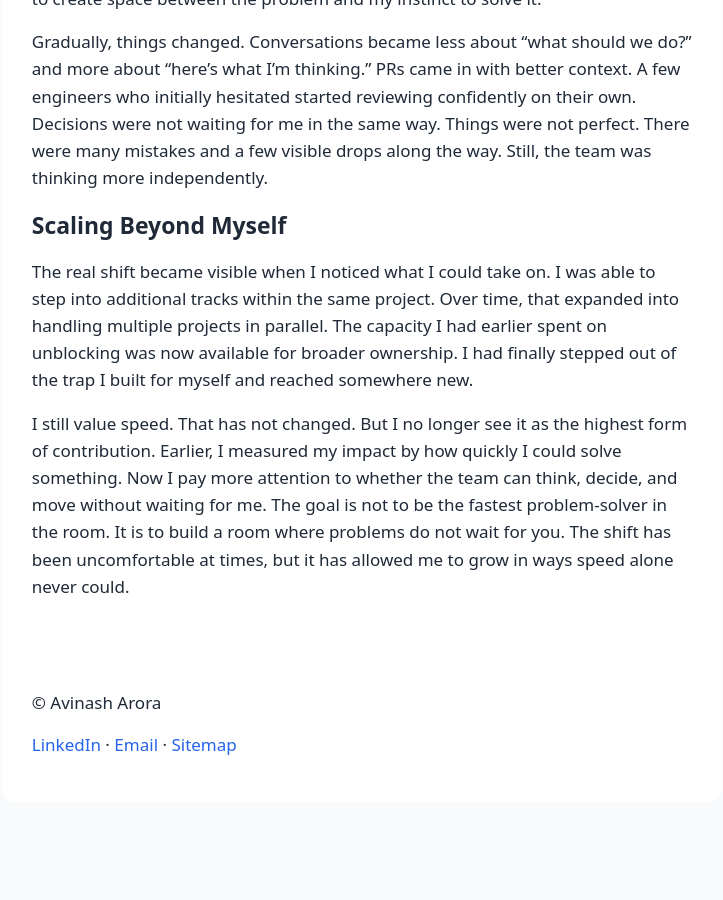
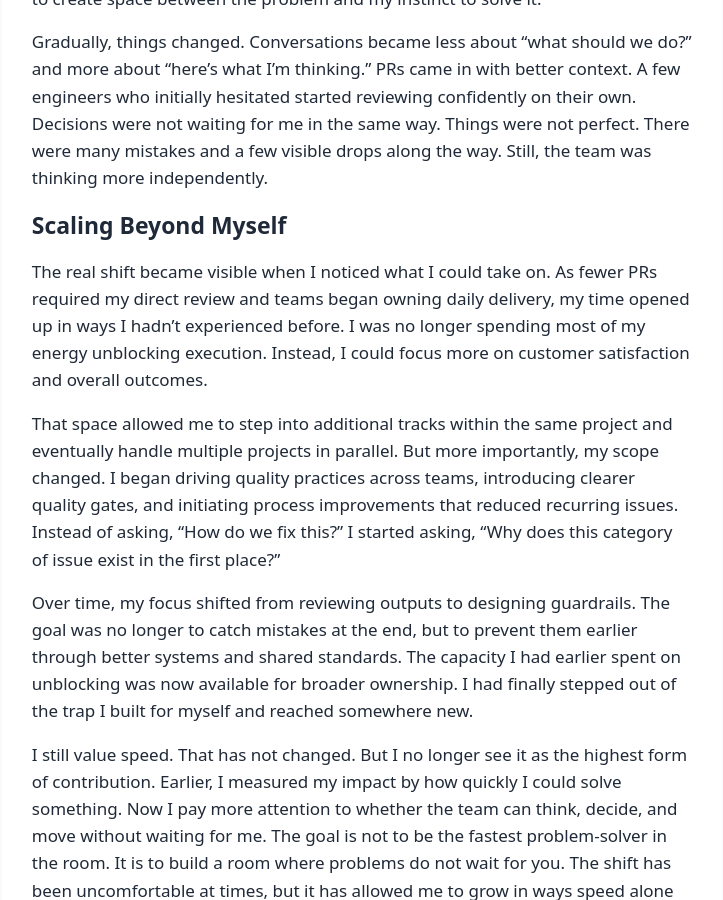
Before and after one commit to aviarora30/codewithavinash, a Jekyll site: the page built from _notes/learning-to-let-go-of-what-made-me-valuable.md, in a window 1280 px wide and 900 px high, scrolled down 2337 px. Shown: the whole window, without its empty margins (278-1001 px from the left). Built offline with Jekyll 4.4.1, drawn with Linux system fonts in a browser that asks for light colours; before the commit the page ends 3190 px from its top, so only the background shows below that.

Commit message:
modified note

```diff
--- a/_notes/learning-to-let-go-of-what-made-me-valuable.md
+++ b/_notes/learning-to-let-go-of-what-made-me-valuable.md
@@ -45,6 +45,10 @@ Gradually, things changed. Conversations became less about "what should we do?"
 
 ## Scaling Beyond Myself
 
-The real shift became visible when I noticed what I could take on. I was able to step into additional tracks within the same project. Over time, that expanded into handling multiple projects in parallel. The capacity I had earlier spent on unblocking was now available for broader ownership. I had finally stepped out of the trap I built for myself and reached somewhere new.
+The real shift became visible when I noticed what I could take on. As fewer PRs required my direct review and teams began owning daily delivery, my time opened up in ways I hadn’t experienced before. I was no longer spending most of my energy unblocking execution. Instead, I could focus more on customer satisfaction and overall outcomes.
+
+That space allowed me to step into additional tracks within the same project and eventually handle multiple projects in parallel. But more importantly, my scope changed. I began driving quality practices across teams, introducing clearer quality gates, and initiating process improvements that reduced recurring issues. Instead of asking, “How do we fix this?” I started asking, “Why does this category of issue exist in the first place?”
+
+Over time, my focus shifted from reviewing outputs to designing guardrails. The goal was no longer to catch mistakes at the end, but to prevent them earlier through better systems and shared standards. The capacity I had earlier spent on unblocking was now available for broader ownership. I had finally stepped out of the trap I built for myself and reached somewhere new.
 
 I still value speed. That has not changed. But I no longer see it as the highest form of contribution. Earlier, I measured my impact by how quickly I could solve something. Now I pay more attention to whether the team can think, decide, and move without waiting for me. The goal is not to be the fastest problem-solver in the room. It is to build a room where problems do not wait for you. The shift has been uncomfortable at times, but it has allowed me to grow in ways speed alone never could.
```
